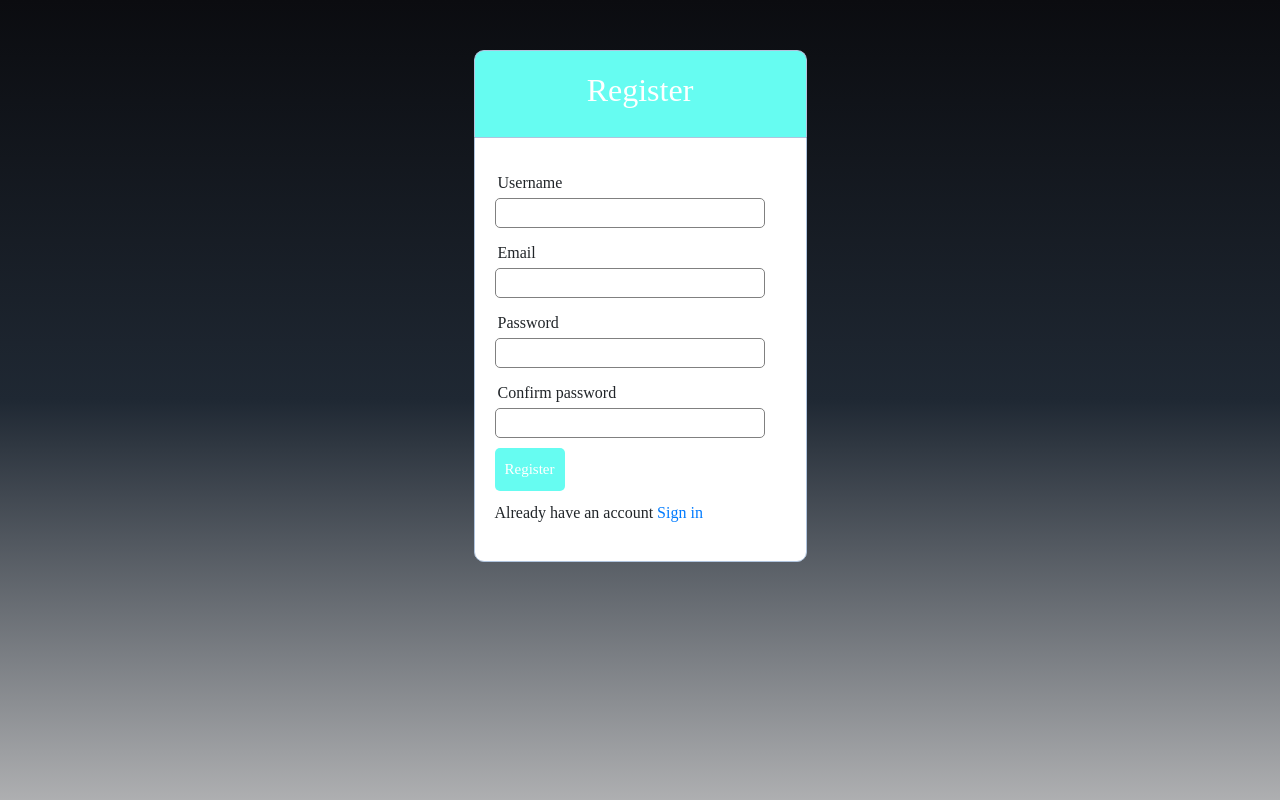
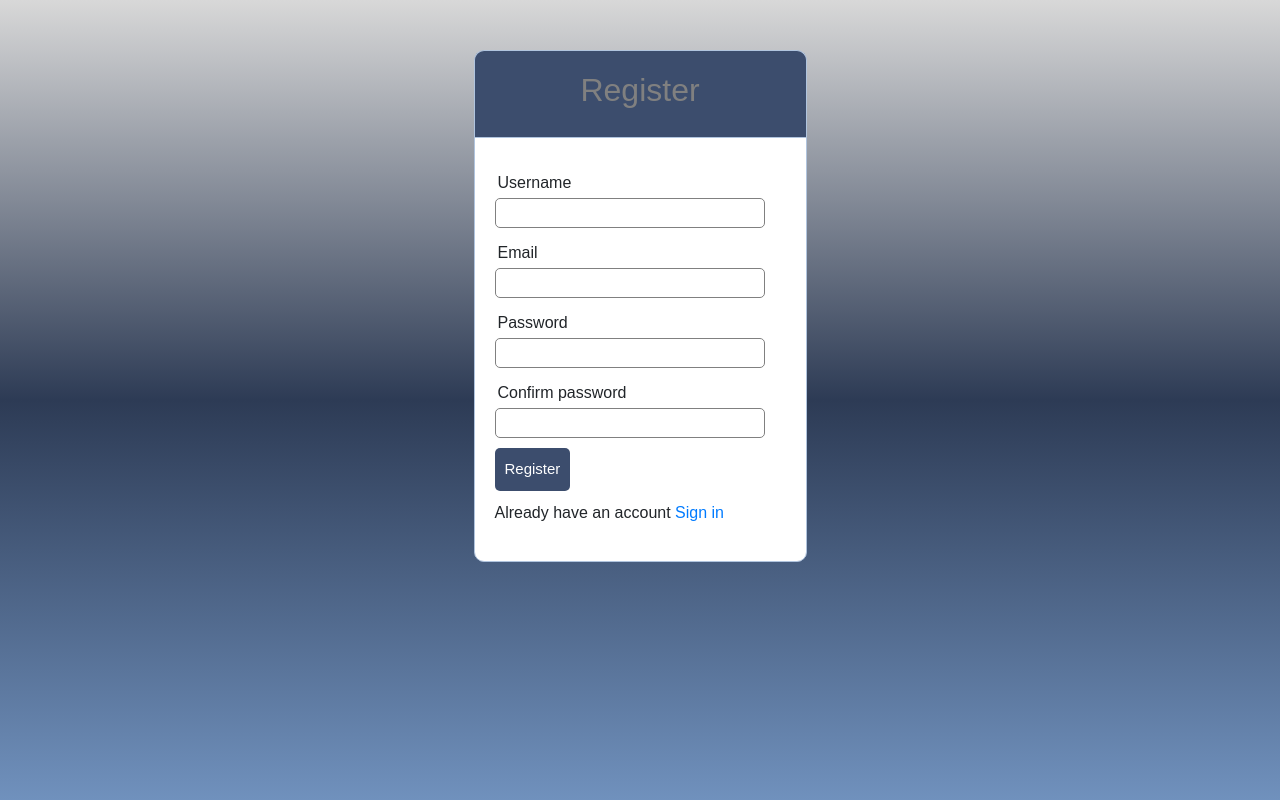
Before and after one commit to abhisheksingh525/MovieWishlist, a PHP site: page /register.php in a window 1280 px wide. Run offline with PHP 8.4, Linux system fonts and the light colour scheme; data that the repository does not hold is empty; some libraries are stand-ins or nearby versions.

Commit message:
Update Auth.css

```diff
--- a/Auth.css
+++ b/Auth.css
@@ -1,10 +1,12 @@
 * {
-  margin: 0px;
-  padding: 0px;
+  margin: 0;
+  padding: 0;
+  box-sizing: border-box;
+  -webkit-font-smoothing: antialiased;
 }
 body {
-  font-family: 'Roboto Slab', serif;
-  background-image: linear-gradient(#0B0C10, #1F2833, rgb(174, 175, 177));
+  background: #e35869;
+  font-family: 'Rubik', sans-serif;  background-image: linear-gradient(#d8d8d8, #2d3b55, rgb(112, 145, 189));
   background-attachment:fixed;
   height: 100%;
 }
@@ -12,8 +14,8 @@ body {
 .header {
   width: 30%;
   margin: 50px auto 0px;
-  color: white;
-  background: #66FCF1;
+  color: grey;
+  background: #3c4d6d;
   text-align: center;
   border: 1px solid #B0C4DE;
   border-bottom: none;
@@ -48,7 +50,7 @@ form, .content {
   padding: 10px;
   font-size: 15px;
   color: white;
-  background: #66FCF1;
+  background: #3c4d6d;
   border: none;
   border-radius: 5px;
 }
```
